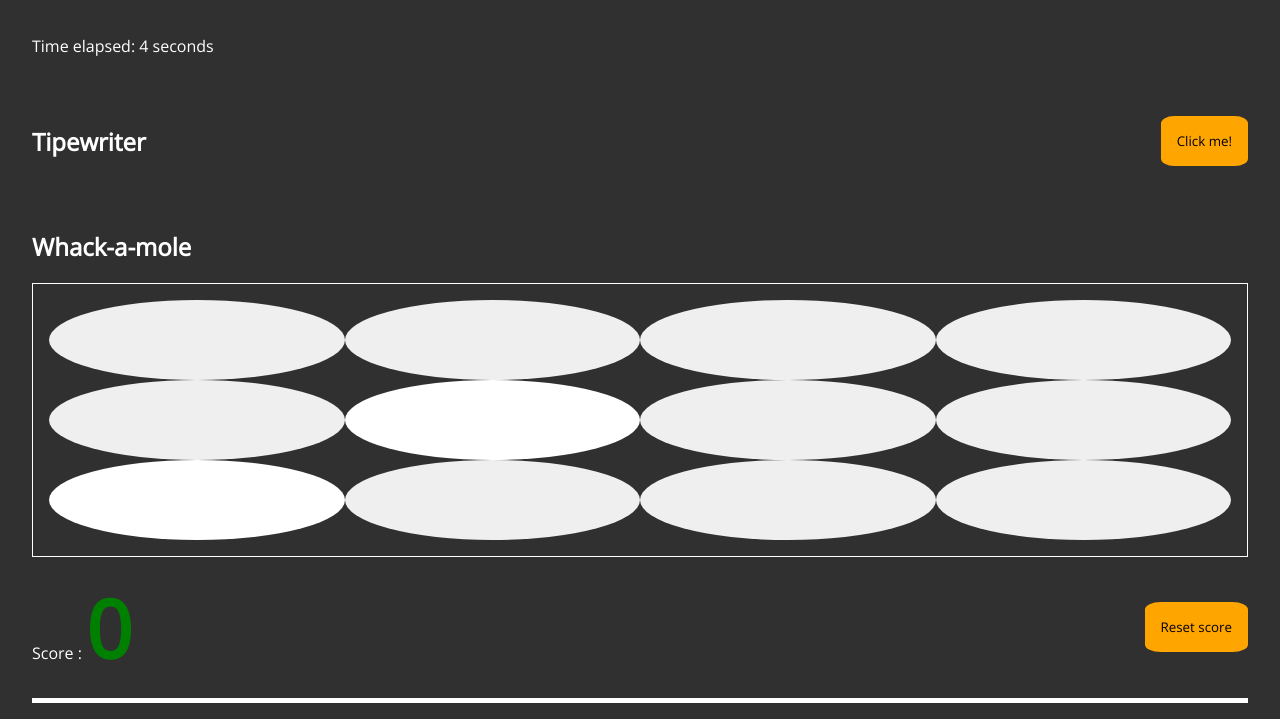
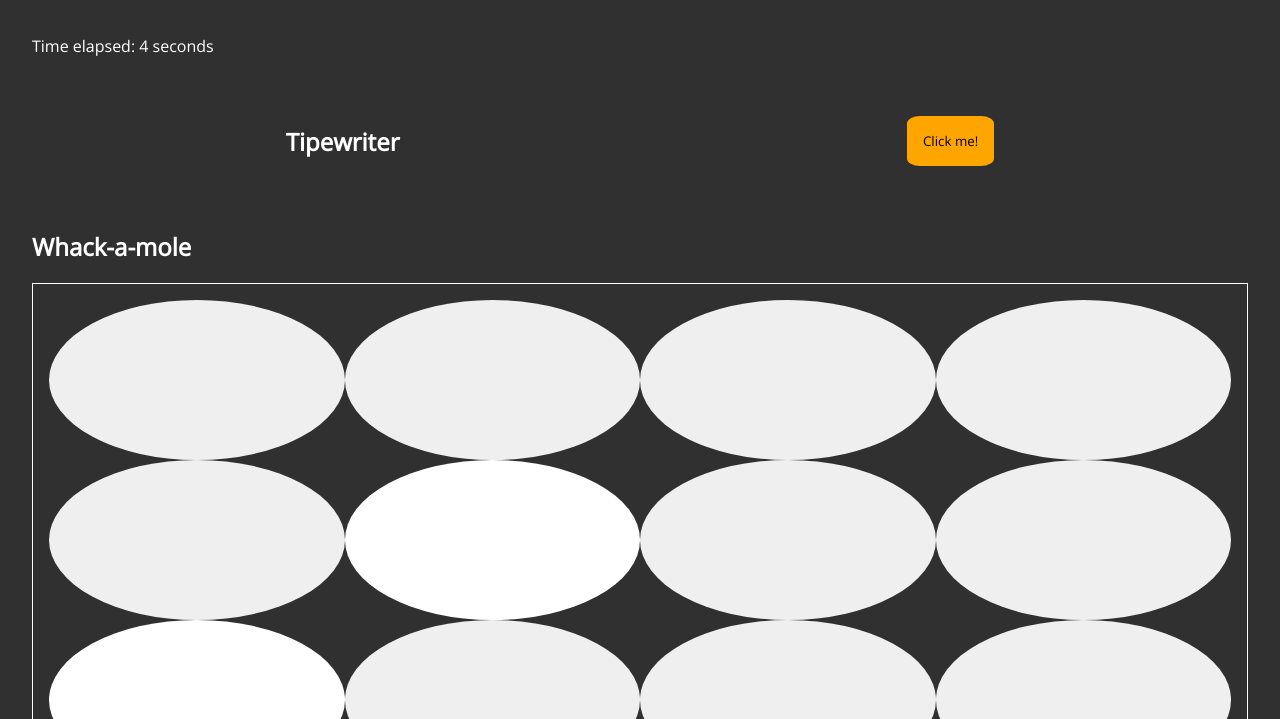
Before and after one commit to younnes-chebli/timeouts-and-intervals, a plain HTML site: page index.html in a window 1280 px wide. Shown: the part 67-786 px from the top of the page. Drawn offline with nearby package versions, Linux system fonts and the light colour scheme.

Commit message:
added responsiveness

```diff
--- a/styles/style.css
+++ b/styles/style.css
@@ -45,19 +45,15 @@ h1 {
     padding: 1rem;
 }
 
-#score {
-    margin-bottom: 3rem;
-}
-
-#score-number {
-
-}
-
 .mole {
     height: 5rem;
     width: 25%;
     border-radius: 100%;
     border-style: none;
+}
+
+#score {
+    margin-bottom: 3rem;
 }
 
 #score-number {
@@ -70,3 +66,19 @@ footer {
     margin-top: auto;
     border-top: 5px solid white;
 }
+
+@media screen and (min-width: 640px){
+    .mole {
+        width: 25%;
+        height: 10rem;
+    }
+
+    .button-container {
+        justify-content: space-around;
+    }
+
+    .button {
+        justify-self: initial;
+        margin-left: initial;
+    }
+}
```
